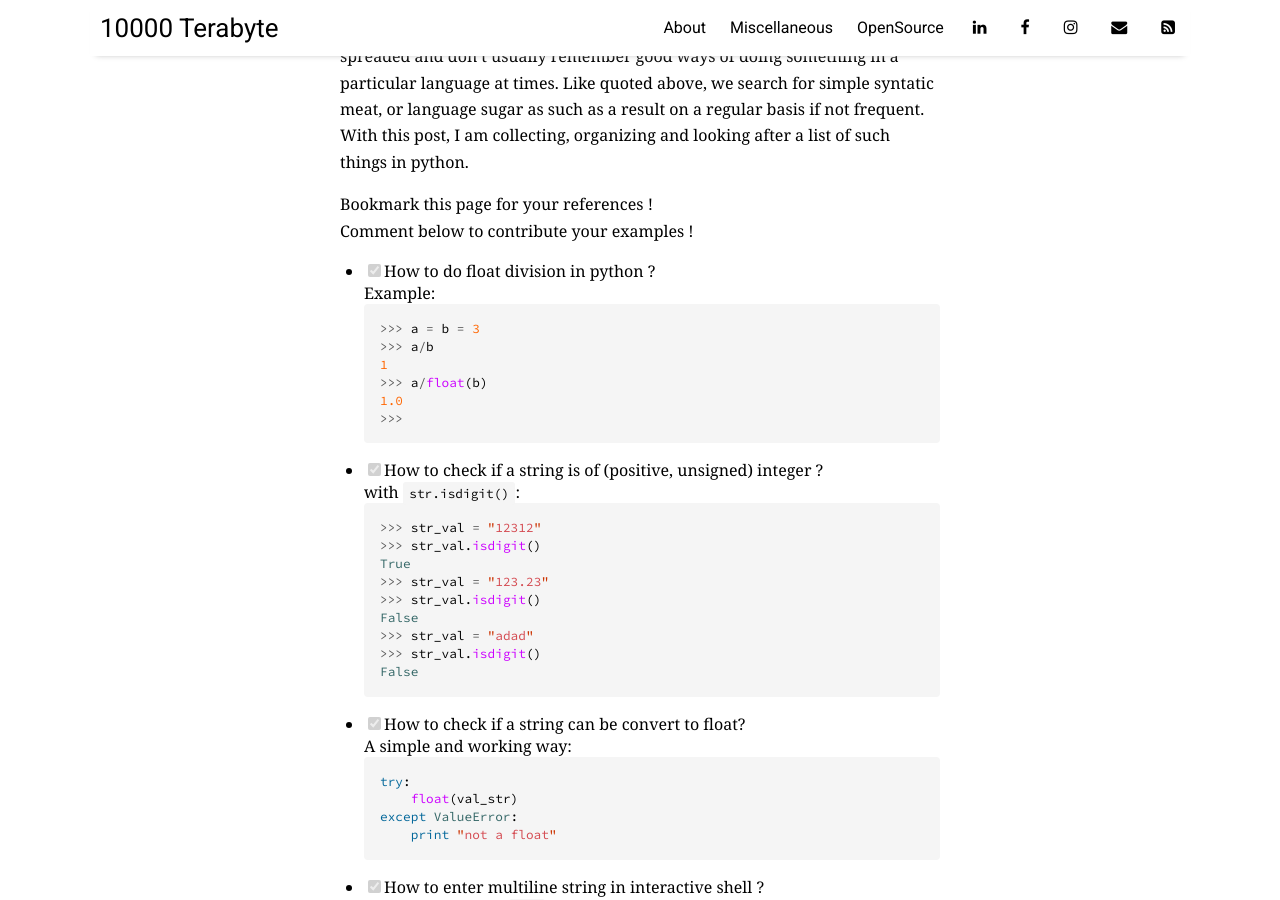
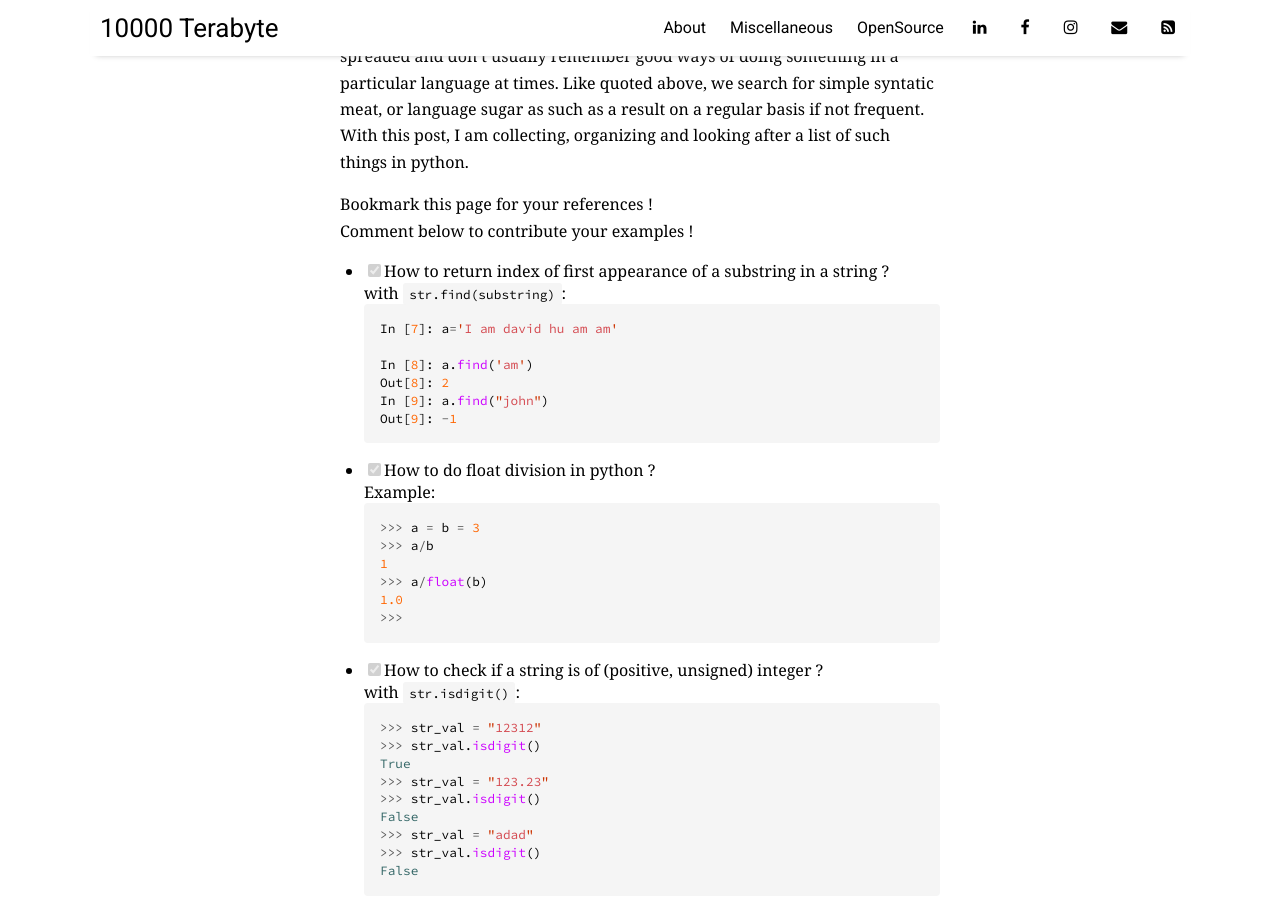
Before and after one commit to 10000TB/10000TB.github.io, a Jekyll site: the page built from _posts/2018-03-12-blog-series-python-A-Curated-List-Those-Python-How-To-You-Search-Frequently-in-Your-Daily-Programming.md, in a window 1280 px wide and 900 px high, scrolled down 533 px. Built offline with Jekyll 4.4.1, drawn with Linux system fonts in a browser that asks for light colours; nearby versions of some CDN libraries; comment, search, counter and statistics services are not loaded.

Commit message:
[python HowTos] Added substring find.

````diff
--- a/_posts/2018-03-12-blog-series-python-A-Curated-List-Those-Python-How-To-You-Search-Frequently-in-Your-Daily-Programming.md
+++ b/_posts/2018-03-12-blog-series-python-A-Curated-List-Those-Python-How-To-You-Search-Frequently-in-Your-Daily-Programming.md
@@ -14,15 +14,26 @@ Often times, when we work with different languages, our attentionn is spreaded a
 Bookmark this page for your references !
 Comment below to contribute your examples !
 
+- [x] How to return index of first appearance of a substring in a string ?
+  with `str.find(substring)`:
+  ```python
+  In [7]: a='I am david hu am am'
+
+  In [8]: a.find('am')
+  Out[8]: 2
+  In [9]: a.find("john")
+  Out[9]: -1
+  ```
+
 - [x] How to do float division in python ?
   Example:
   ```python
->>> a = b = 3
->>> a/b
-1
->>> a/float(b)
-1.0
->>>
+  >>> a = b = 3
+  >>> a/b
+  1
+  >>> a/float(b)
+  1.0
+  >>>
   ```
 
 - [x] How to check if a string is of (positive, unsigned) integer ?
````
